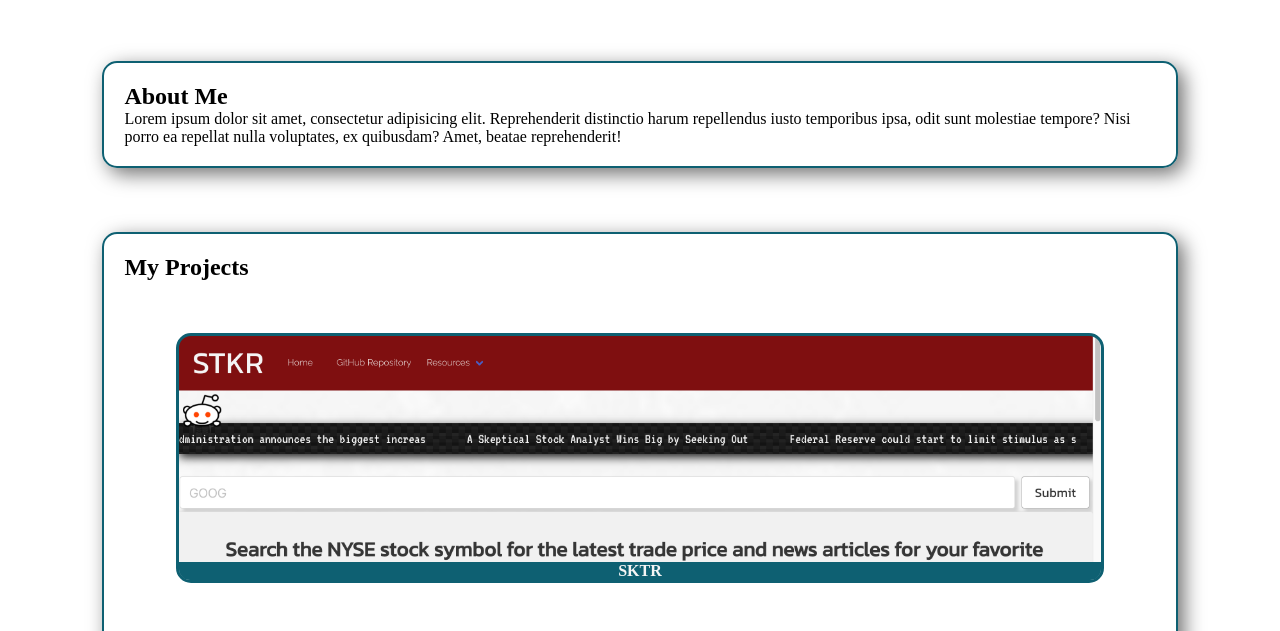
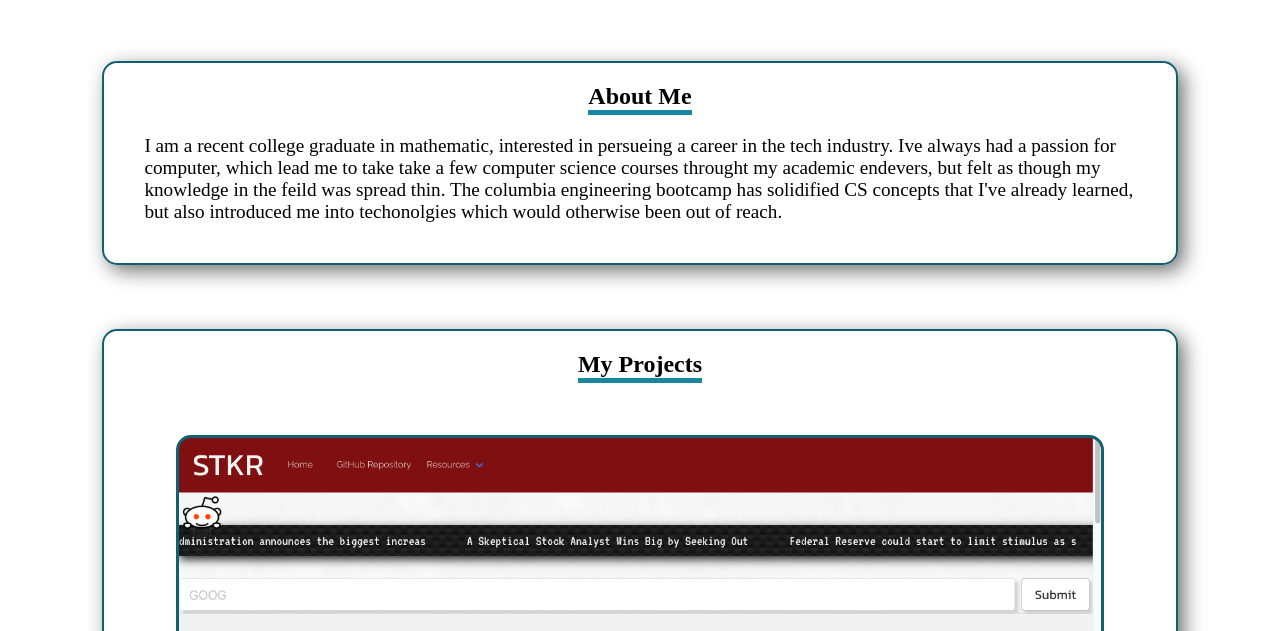
Before and after one commit to brickly26/Burak-Aksu-Portfolio, a plain HTML site: page index.html in a window 1280 px wide. Shown: the part 158-789 px from the top of the page. Drawn offline with Linux system fonts and the light colour scheme.

```diff
--- a/Assets/css/style.css
+++ b/Assets/css/style.css
@@ -10,6 +10,22 @@
   width: 100%;
   height: 100px;
   align-items: center;
+}
+
+p {
+  margin: 20px;
+  font-size: larger;
+
+}
+
+.title {
+  display: flex;
+  justify-content: center;
+}
+
+h2 {
+  text-align: center;
+  border-bottom: rgb(21, 135, 160) solid 5px;
 }
 
 #profile {
--- a/index.html
+++ b/index.html
@@ -35,7 +35,7 @@
             </div>
             <div id="body">
                 <p>
-                 Lorem ipsum dolor sit amet, consectetur adipisicing elit. Reprehenderit distinctio harum repellendus iusto temporibus ipsa, odit sunt molestiae tempore? Nisi porro ea repellat nulla voluptates, ex quibusdam? Amet, beatae reprehenderit!
+                 I am a recent college graduate in mathematic, interested in persueing a career in the tech industry. Ive always had a passion for computer, which lead me to take take a few computer science courses throught my academic endevers, but felt as though my knowledge in the feild was spread thin. The columbia engineering bootcamp has solidified CS concepts that I've already learned, but also introduced me into techonolgies which would otherwise been out of reach.
                 </p>
             </div>
         </section>
```
Also changed, not shown: Assets/images/mock.png (added), 1 other file.
